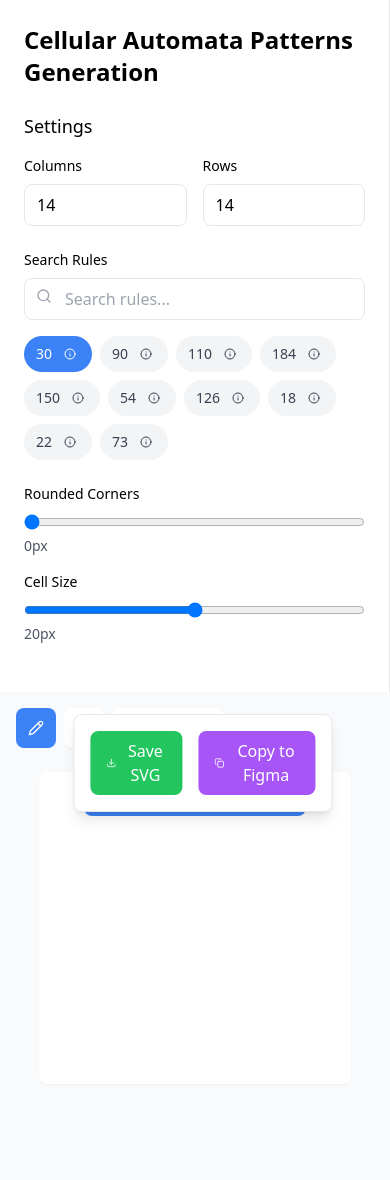
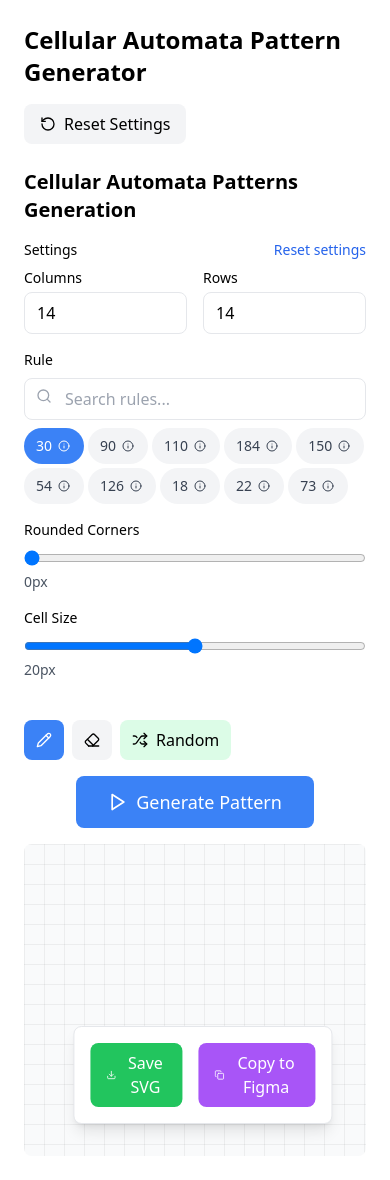
Before and after one commit to majoputerka/cellular-automata-editor, a React (Vite) app: page / in a window 390 px wide. Built offline with nearby package versions, Linux system fonts and the light colour scheme.

Commit message:
Create clean working version with proper layout and all features

```diff
--- a/src/components/cellular-automata-editor.tsx
+++ b/src/components/cellular-automata-editor.tsx
@@ -8,7 +8,7 @@ const CellularAutomataEditor = () => {
   const [ruleSearch, setRuleSearch] = useState('');
   const [grid, setGrid] = useState([]);
   const [isDrawing, setIsDrawing] = useState(false);
-  const [tool, setTool] = useState('draw'); // 'draw' or 'erase'
+  const [tool, setTool] = useState('draw');
   const [isAnimating, setIsAnimating] = useState(false);
   const [animationRow, setAnimationRow] = useState(0);
   const [roundedCorners, setRoundedCorners] = useState(0);
@@ -34,13 +34,12 @@ const CellularAutomataEditor = () => {
   ];
 
   // Rule descriptions for modal
-  const getRuleDescription = (ruleNumber) => {
+  const getRuleDescription = (ruleNumber: number) => {
     const popular = popularRules.find(r => r.number === ruleNumber);
     if (popular) return popular.description;
 
-    // Generate basic description based on rule number
     const binary = ruleNumber.toString(2).padStart(8, '0');
-    const activePatterns = [];
+    const activePatterns: string[] = [];
     const patterns = ['111', '110', '101', '100', '011', '010', '001', '000'];
     patterns.forEach((pattern, i) => {
       if (binary[i] === '1') activePatterns.push(pattern);
@@ -50,31 +49,30 @@ const CellularAutomataEditor = () => {
   };
 
   // Generate example pattern for modal
-  const generateExamplePattern = (ruleNumber) => {
+  const generateExamplePattern = (ruleNumber: number) => {
     const size = 14;
-    const exampleGrid = Array(size).fill().map(() => Array(size).fill(false));
+    const exampleGrid = Array(size).fill(null).map(() => Array(size).fill(false));
 
-    // Set middle cell in first row
     exampleGrid[0][Math.floor(size / 2)] = true;
 
     const ruleLookup = getRuleLookup(ruleNumber);
 
-    // Generate pattern
     for (let r = 1; r < size; r++) {
       for (let c = 0; c < size; c++) {
         const left = exampleGrid[r-1][c-1] || false;
         const center = exampleGrid[r-1][c];
         const right = exampleGrid[r-1][c+1] || false;
         const pattern = `${left ? '1' : '0'}${center ? '1' : '0'}${right ? '1' : '0'}`;
-        exampleGrid[r][c] = ruleLookup[pattern];
+        exampleGrid[r][c] = ruleLookup[pattern as keyof typeof ruleLookup];
       }
     }
 
     return exampleGrid;
   };
+
   // Initialize empty grid
   useEffect(() => {
-    const newGrid = Array(rows).fill().map((_, i) =>
+    const newGrid = Array(rows).fill(null).map((_, i) =>
       Array(cols).fill(i === 0 ? false : null)
     );
     setGrid(newGrid);
@@ -83,7 +81,7 @@ const CellularAutomataEditor = () => {
   }, [rows, cols]);
 
   // Generate rule lookup table
-  const getRuleLookup = useCallback((ruleNumber) => {
+  const getRuleLookup = useCallback((ruleNumber: number) => {
     const binary = ruleNumber.toString(2).padStart(8, '0');
     return {
       '111': binary[0] === '1',
@@ -98,7 +96,7 @@ const CellularAutomataEditor = () => {
   }, []);
 
   // Apply cellular automata rule
-  const applyRule = useCallback((prevRow, ruleLookup) => {
+  const applyRule = useCallback((prevRow: boolean[], ruleLookup: any) => {
     return prevRow.map((_, i) => {
       const left = prevRow[i - 1] || false;
       const center = prevRow[i];
@@ -109,8 +107,8 @@ const CellularAutomataEditor = () => {
   }, []);
 
   // Handle cell interaction
-  const handleCellInteraction = useCallback((rowIndex, colIndex, isClick = false) => {
-    if (rowIndex !== 0) return; // Only allow editing first row
+  const handleCellInteraction = useCallback((rowIndex: number, colIndex: number, isClick = false) => {
+    if (rowIndex !== 0) return;
 
     setGrid(prev => {
       const newGrid = [...prev];
@@ -125,8 +123,7 @@ const CellularAutomataEditor = () => {
   const generateRandomSeed = useCallback(() => {
     setGrid(prev => {
       const newGrid = [...prev];
-      newGrid[0] = Array(cols).fill().map(() => Math.random() > 0.5);
-      // Reset other rows
+      newGrid[0] = Array(cols).fill(null).map(() => Math.random() > 0.5);
       for (let i = 1; i < rows; i++) {
         newGrid[i] = Array(cols).fill(null);
       }
@@ -144,7 +141,7 @@ const CellularAutomataEditor = () => {
     setIsAnimating(true);
     setAnimationRow(1);
 
-    const animate = (currentRow) => {
+    const animate = (currentRow: number) => {
       if (currentRow >= rows) {
         setIsAnimating(false);
         setHasGenerated(true);
@@ -185,7 +182,7 @@ const CellularAutomataEditor = () => {
 
   // Clear everything including first row
   const clearAll = useCallback(() => {
-    setGrid(Array(rows).fill().map((_, i) =>
+    setGrid(Array(rows).fill(null).map((_, i) =>
       Array(cols).fill(i === 0 ? false : null)
     ));
     setHasGenerated(false);
@@ -195,6 +192,7 @@ const CellularAutomataEditor = () => {
     }
     setIsAnimating(false);
   }, [rows, cols]);
+
   // Reset image only
   const resetImage = useCallback(() => {
     setGrid(prev => {
@@ -213,7 +211,7 @@ const CellularAutomataEditor = () => {
   }, [rows, cols]);
 
   // Show rule info modal
-  const showRuleInfo = (ruleNumber) => {
+  const showRuleInfo = (ruleNumber: number) => {
     setSelectedRuleInfo(ruleNumber);
     setShowRuleModal(true);
   };
@@ -224,8 +222,7 @@ const CellularAutomataEditor = () => {
     const height = rows * cellSize;
 
     if (roundedCorners > 0) {
-      // Create a binary matrix for filled cells
-      const matrix = Array(rows).fill().map(() => Array(cols).fill(false));
+      const matrix = Array(rows).fill(null).map(() => Array(cols).fill(false));
       for (let r = 0; r < rows; r++) {
         for (let c = 0; c < cols; c++) {
           if (grid[r] && grid[r][c]) {
@@ -234,66 +231,45 @@ const CellularAutomataEditor = () => {
         }
       }
 
-      // Find all connected components
-      const visited = Array(rows).fill().map(() => Array(cols).fill(false));
-      const components = [];
+      let path = '';
+      const visited = Array(rows).fill(null).map(() => Array(cols).fill(false));
 
       for (let r = 0; r < rows; r++) {
         for (let c = 0; c < cols; c++) {
           if (matrix[r][c] && !visited[r][c]) {
-            // Find connected component using flood fill
-            const component = [];
-            const stack = [[r, c]];
+            const component: [number, number][] = [];
+            const stack: [number, number][] = [[r, c]];
 
             while (stack.length > 0) {
-              const [cr, cc] = stack.pop();
+              const [cr, cc] = stack.pop()!;
               if (cr < 0 || cr >= rows || cc < 0 || cc >= cols ||
                   visited[cr][cc] || !matrix[cr][cc]) continue;
 
               visited[cr][cc] = true;
               component.push([cr, cc]);
 
-              // Add 4-connected neighbors
               stack.push([cr-1, cc], [cr+1, cc], [cr, cc-1], [cr, cc+1]);
             }
 
             if (component.length > 0) {
-              components.push(component);
+              const minR = Math.min(...component.map(([r]) => r));
+              const maxR = Math.max(...component.map(([r]) => r));
+              const minC = Math.min(...component.map(([, c]) => c));
+              const maxC = Math.max(...component.map(([, c]) => c));
+
+              const x = minC * cellSize;
+              const y = minR * cellSize;
+              const w = (maxC - minC + 1) * cellSize;
+              const h = (maxR - minR + 1) * cellSize;
+
+              path += `<rect x="${x}" y="${y}" width="${w}" height="${h}" rx="${roundedCorners}" ry="${roundedCorners}" fill="#000"/>`;
             }
           }
         }
       }
 
-      // Generate SVG path for each component
-      let paths = '';
-      components.forEach(component => {
-        if (component.length === 1) {
-          // Single cell - just a rounded rectangle
-          const [r, c] = component[0];
-          const x = c * cellSize;
-          const y = r * cellSize;
-          paths += `<rect x="${x}" y="${y}" width="${cellSize}" height="${cellSize}" rx="${roundedCorners}" ry="${roundedCorners}" fill="#000"/>`;
+      return `<svg width="${width}" height="${height}" xmlns="http://www.w3.org/2000/svg">${path}</svg>`;
     } else {
-          // Multiple cells - create a single path with proper rounding
-          // This creates a single rounded rectangle that covers all connected cells
-          const minR = Math.min(...component.map(([r]) => r));
-          const maxR = Math.max(...component.map(([r]) => r));
-          const minC = Math.min(...component.map(([, c]) => c));
-          const maxC = Math.max(...component.map(([, c]) => c));
-
-          // Create a single rounded rectangle for the entire component
-          const x = minC * cellSize;
-          const y = minR * cellSize;
-          const w = (maxC - minC + 1) * cellSize;
-          const h = (maxR - minR + 1) * cellSize;
-
-          paths += `<rect x="${x}" y="${y}" width="${w}" height="${h}" rx="${roundedCorners}" ry="${roundedCorners}" fill="#000"/>`;
-        }
-      });
-
-      return `<svg width="${width}" height="${height}" xmlns="http://www.w3.org/2000/svg">${paths}</svg>`;
-    } else {
-      // Generate individual rectangles without gaps
       let rects = '';
       for (let r = 0; r < rows; r++) {
         for (let c = 0; c < cols; c++) {
@@ -336,34 +312,40 @@ const CellularAutomataEditor = () => {
     .filter(r => r.toString().includes(ruleSearch));
 
   return (
-    <div className="min-h-screen bg-gray-50">
-      {/* Main Layout - Horizontal on wide screens, vertical on tall screens */}
-      <div className="flex flex-col lg:flex-row min-h-screen">
-
-        {/* Settings Panel - Fixed width on left */}
-        <div className="w-full lg:w-[460px] lg:min-w-[460px] bg-white border-r border-gray-200 p-6">
-          {/* Header */}
-          <h1 className="text-2xl font-bold mb-6">Cellular Automata Patterns Generation</h1>
-
-          {/* Settings Section */}
-          <div className="mb-6">
-            <div className="flex items-center justify-between mb-4">
-              <label className="text-lg font-medium">Settings</label>
-              {(cols !== 14 || rows !== 14 || rule !== 30 || roundedCorners !== 0 || cellSize !== 20) && (
+    <div className="w-full max-w-6xl mx-auto p-6 bg-white">
+      {/* Header Controls */}
+      <div className="mb-6 flex flex-wrap gap-4 items-center justify-between">
+        <h1 className="text-2xl font-bold">Cellular Automata Pattern Generator</h1>
         <button
           onClick={resetToDefaults}
-                  className="flex items-center gap-2 px-3 py-1 text-sm bg-gray-100 hover:bg-gray-200 rounded-lg transition-colors"
+          className="flex items-center gap-2 px-4 py-2 bg-gray-100 hover:bg-gray-200 rounded-lg transition-colors"
         >
-                  <RotateCcw size={14} />
+          <RotateCcw size={16} />
           Reset Settings
         </button>
-              )}
       </div>
 
-            {/* Columns and Rows */}
-            <div className="grid grid-cols-2 gap-4 mb-6">
-              <div>
-                <label className="block text-sm font-medium mb-2">Columns</label>
+      {/* Main Layout */}
+      <div className="flex flex-col lg:flex-row gap-6">
+        {/* Settings Panel */}
+        <div className="lg:w-[460px] lg:min-w-[460px]">
+          <h2 className="text-xl font-bold mb-4">Cellular Automata Patterns Generation</h2>
+
+          <div className="mb-4">
+            <div className="flex items-center justify-between mb-2">
+              <label className="text-sm font-medium">Settings</label>
+              <button
+                onClick={resetToDefaults}
+                className="text-sm text-blue-600 hover:text-blue-800"
+              >
+                Reset settings
+              </button>
+            </div>
+
+            {/* Columns and Rows in one row */}
+            <div className="flex gap-4 mb-4">
+              <div className="flex-1">
+                <label className="block text-sm font-medium mb-1">Columns</label>
                 <input
                   type="number"
                   min="5"
@@ -373,9 +355,8 @@ const CellularAutomataEditor = () => {
                   className="w-full px-3 py-2 border rounded-lg"
                 />
               </div>
-
-              <div>
-                <label className="block text-sm font-medium mb-2">Rows</label>
+              <div className="flex-1">
+                <label className="block text-sm font-medium mb-1">Rows</label>
                 <input
                   type="number"
                   min="5"
@@ -389,7 +370,7 @@ const CellularAutomataEditor = () => {
 
             {/* Rule Search */}
             <div className="mb-4">
-              <label className="block text-sm font-medium mb-2">Search Rules</label>
+              <label className="block text-sm font-medium mb-2">Rule</label>
               <div className="relative">
                 <Search className="absolute left-3 top-2.5 h-4 w-4 text-gray-400" />
                 <input
@@ -427,16 +408,14 @@ const CellularAutomataEditor = () => {
                   </div>
                 )}
               </div>
-            </div>
 
-            {/* Popular Rules Pills - Bigger */}
-            <div className="mb-6">
-              <div className="flex flex-wrap gap-2">
+              {/* Popular Rules Pills */}
+              <div className="mt-2 flex flex-wrap gap-1">
                 {popularRules.map(({ number, name }) => (
                   <button
                     key={number}
                     onClick={() => setRule(number)}
-                    className={`inline-flex items-center gap-2 px-3 py-2 text-sm rounded-full transition-colors ${
+                    className={`inline-flex items-center gap-1 px-3 py-2 text-sm rounded-full transition-colors ${
                       rule === number
                         ? 'bg-blue-500 text-white'
                         : 'bg-gray-100 hover:bg-gray-200 text-gray-700'
@@ -448,7 +427,7 @@ const CellularAutomataEditor = () => {
                         e.stopPropagation();
                         showRuleInfo(number);
                       }}
-                      className="hover:bg-blue-600 rounded-full p-1"
+                      className="hover:bg-blue-600 rounded-full p-0.5"
                     >
                       <Info size={12} />
                     </button>
@@ -472,7 +451,7 @@ const CellularAutomataEditor = () => {
             </div>
 
             {/* Cell Size Slider */}
-            <div className="mb-6">
+            <div className="mb-4">
               <label className="block text-sm font-medium mb-2">Cell Size</label>
               <input
                 type="range"
@@ -485,22 +464,19 @@ const CellularAutomataEditor = () => {
               />
               <div className="text-sm text-gray-600">{cellSize}px</div>
             </div>
-
-
           </div>
         </div>
 
-        {/* Preview Area - Takes remaining space */}
-        <div className="flex-1 bg-gray-50 relative">
-          {/* Top Tool Bar */}
-          <div className="absolute top-4 left-4 right-4 z-10 flex flex-col gap-4">
-            {/* Top row with tools */}
-            <div className="flex justify-between items-center">
+        {/* Preview Area */}
+        <div className="flex-1 relative">
+          {/* Top Toolbar */}
+          <div className="flex items-center justify-between mb-4">
+            {/* Left side: Draw, Erase, Random */}
             <div className="flex gap-2">
               <button
                 onClick={() => setTool('draw')}
-                  className={`flex items-center justify-center w-10 h-10 rounded-lg transition-colors ${
-                    tool === 'draw' ? 'bg-blue-500 text-white' : 'bg-white hover:bg-gray-100 shadow-sm'
+                className={`w-10 h-10 flex items-center justify-center rounded-lg transition-colors ${
+                  tool === 'draw' ? 'bg-blue-500 text-white' : 'bg-gray-100 hover:bg-gray-200'
                 }`}
                 title="Draw"
               >
@@ -509,8 +485,8 @@ const CellularAutomataEditor = () => {
 
               <button
                 onClick={() => setTool('erase')}
-                  className={`flex items-center justify-center w-10 h-10 rounded-lg transition-colors ${
-                    tool === 'erase' ? 'bg-red-500 text-white' : 'bg-white hover:bg-gray-100 shadow-sm'
+                className={`w-10 h-10 flex items-center justify-center rounded-lg transition-colors ${
+                  tool === 'erase' ? 'bg-red-500 text-white' : 'bg-gray-100 hover:bg-gray-200'
                 }`}
                 title="Erase"
               >
@@ -519,7 +495,7 @@ const CellularAutomataEditor = () => {
 
               <button
                 onClick={generateRandomSeed}
-                  className="flex items-center gap-2 px-3 py-2 bg-white hover:bg-gray-100 shadow-sm rounded-lg transition-colors"
+                className="flex items-center gap-2 px-3 py-2 bg-green-100 hover:bg-green-200 rounded-lg transition-colors"
                 title="Random"
               >
                 <Shuffle size={16} />
@@ -527,11 +503,13 @@ const CellularAutomataEditor = () => {
               </button>
             </div>
 
+            {/* Right side: Reset Image, Clear All */}
+            <div className="flex gap-2">
               {hasGenerated && (
-                <div className="flex gap-2">
+                <>
                   <button
                     onClick={resetImage}
-                    className="flex items-center justify-center w-10 h-10 bg-white hover:bg-gray-100 shadow-sm rounded-lg transition-colors"
+                    className="w-10 h-10 flex items-center justify-center bg-orange-100 hover:bg-orange-200 rounded-lg transition-colors"
                     title="Reset Image"
                   >
                     <RotateCcw size={16} />
@@ -539,35 +517,36 @@ const CellularAutomataEditor = () => {
 
                   <button
                     onClick={clearAll}
-                    className="flex items-center justify-center w-10 h-10 bg-white hover:bg-gray-100 shadow-sm rounded-lg transition-colors"
+                    className="w-10 h-10 flex items-center justify-center bg-red-100 hover:bg-red-200 rounded-lg transition-colors"
                     title="Clear All"
                   >
                     <Trash2 size={16} />
                   </button>
+                </>
+              )}
             </div>
-              )}
           </div>
 
           {/* Generate Pattern Button - Centered */}
-            <div className="flex justify-center">
+          <div className="flex justify-center mb-4">
             <button
               onClick={generatePattern}
               disabled={isAnimating}
-                className="flex items-center gap-2 px-6 py-3 bg-blue-500 hover:bg-blue-600 disabled:bg-blue-300 text-white rounded-lg transition-colors text-lg font-medium"
-                title="Generate Pattern"
+              className="flex items-center gap-2 px-8 py-3 bg-blue-500 hover:bg-blue-600 disabled:bg-blue-300 text-white rounded-lg transition-colors text-lg font-medium"
             >
               <Play size={20} />
               {isAnimating ? 'Generating...' : 'Generate Pattern'}
             </button>
           </div>
-          </div>
 
-
-          </div>
-
-          {/* Grid Display - Top Aligned */}
-          <div className="flex flex-col items-center pt-20 pb-24 px-4">
-            <div className="bg-white rounded-lg shadow-sm p-4">
+          {/* Grid Display with subtle background */}
+          <div className="relative bg-gray-50 rounded-lg p-4" style={{
+            backgroundImage: `
+              linear-gradient(rgba(0,0,0,0.05) 1px, transparent 1px),
+              linear-gradient(90deg, rgba(0,0,0,0.05) 1px, transparent 1px)
+            `,
+            backgroundSize: '20px 20px'
+          }}>
             <div
               className="mx-auto"
               style={{
@@ -578,17 +557,14 @@ const CellularAutomataEditor = () => {
             >
               {grid.map((row, rowIndex) =>
                 row.map((cell, colIndex) => {
-              // Apply rounded corners live when roundedCorners > 0
                   let cellStyle = {
                     width: `${cellSize}px`,
                     height: `${cellSize}px`,
-                backgroundColor: cell ? '#000' : '#fff',
+                    backgroundColor: cell ? '#000' : 'transparent',
                     border: 'none'
                   };
 
                   if (roundedCorners > 0 && cell) {
-                // For live preview, we'll use a simpler approach
-                // The SVG export will handle the proper connected component logic
                     const hasTop = rowIndex > 0 && grid[rowIndex - 1] && grid[rowIndex - 1][colIndex];
                     const hasBottom = rowIndex < rows - 1 && grid[rowIndex + 1] && grid[rowIndex + 1][colIndex];
                     const hasLeft = colIndex > 0 && grid[rowIndex] && grid[rowIndex][colIndex - 1];
@@ -628,7 +604,6 @@ const CellularAutomataEditor = () => {
               )}
             </div>
           </div>
-        </div>
 
           {/* Floating Bottom Bar - Centered in preview area */}
           <div className="absolute bottom-8 left-1/2 transform -translate-x-1/2 z-20">
@@ -649,6 +624,7 @@ const CellularAutomataEditor = () => {
                   <Copy size={16} />
                   Copy to Figma
                 </button>
+              </div>
             </div>
           </div>
         </div>
```
Lines whose indentation alone changed are shown as unchanged.
